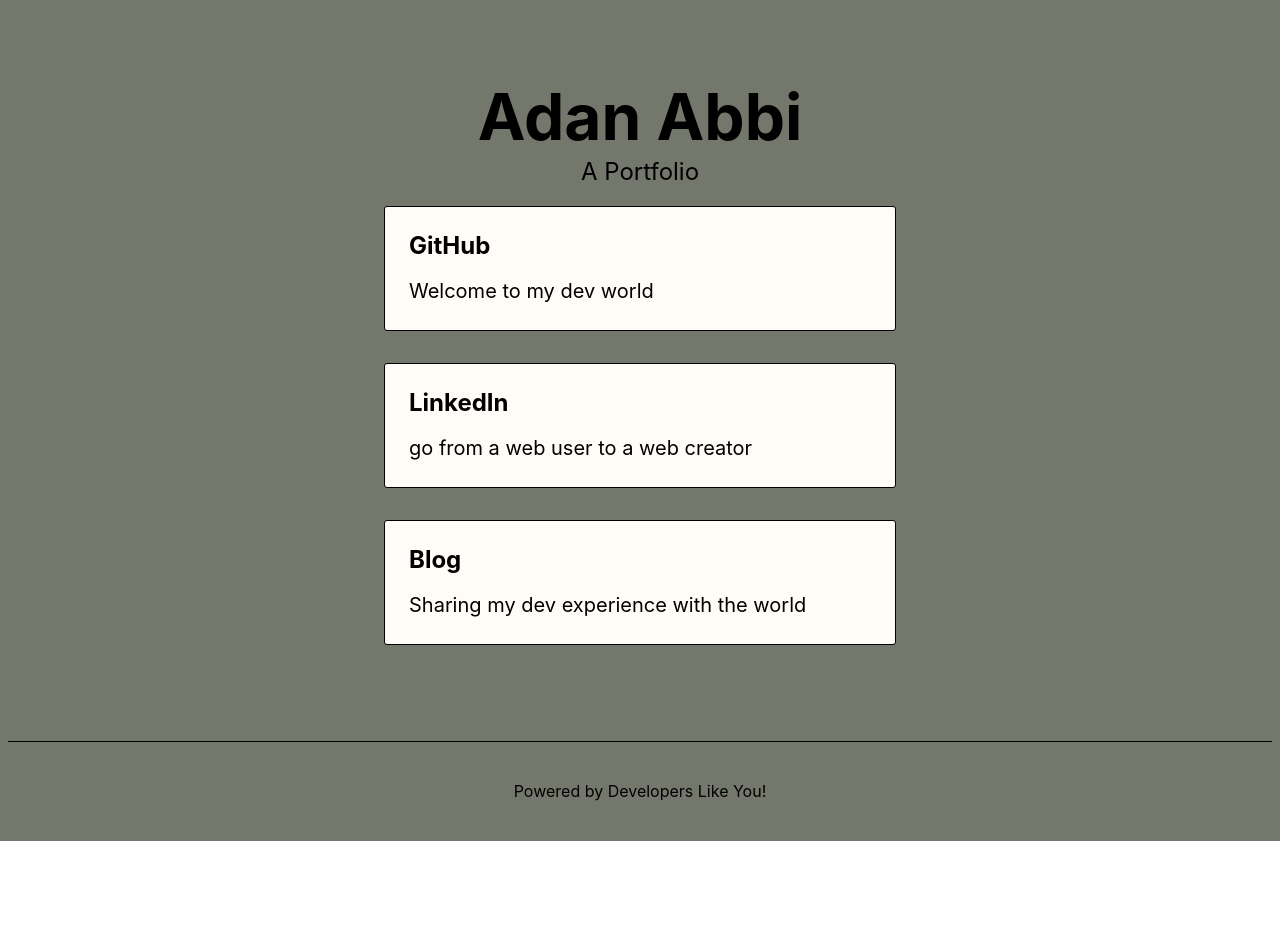
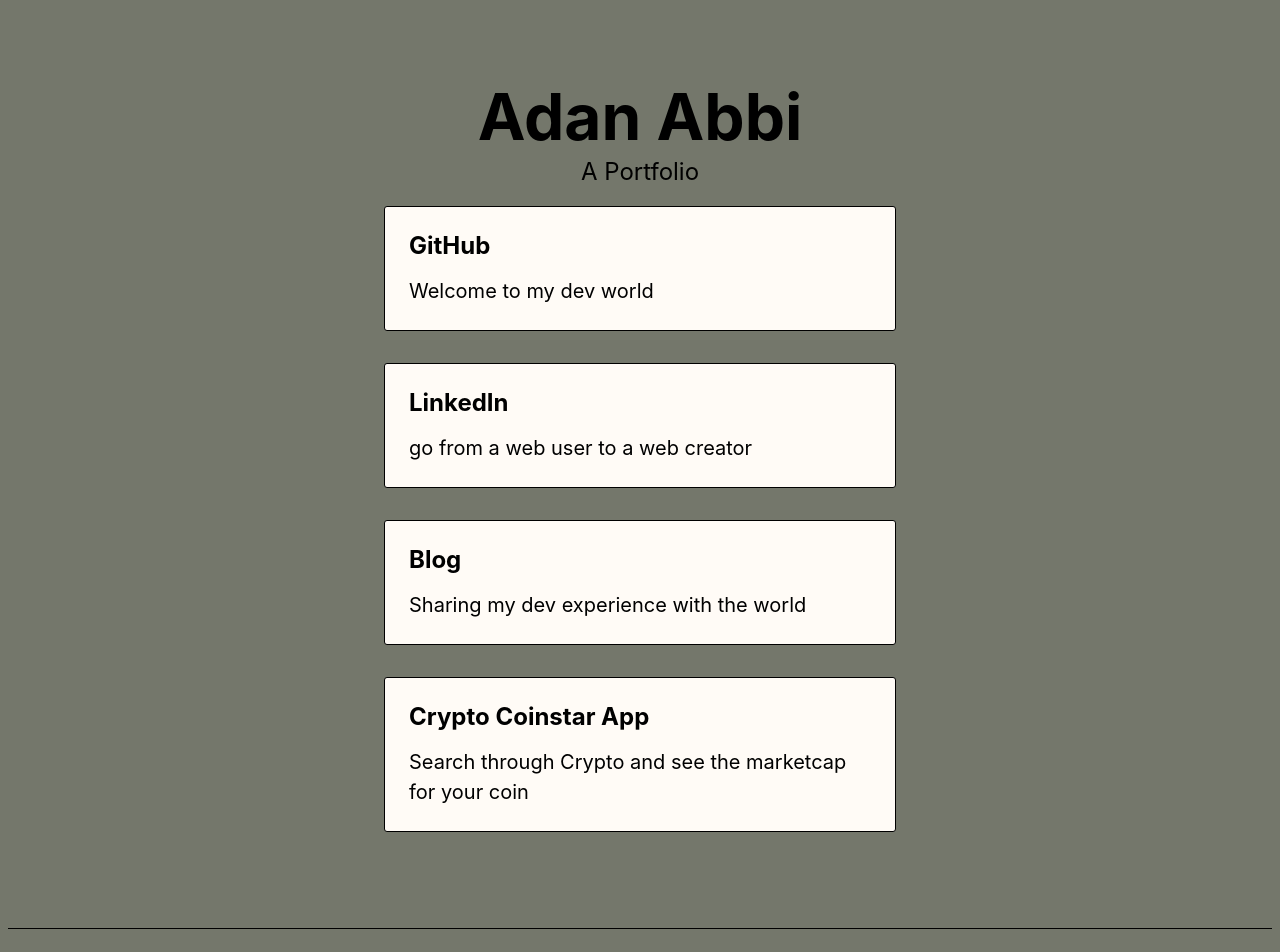
Before and after one commit to Adan206/adan-portfolio, a Next.js app: page / in a window 1280 px wide. Shown: the top 952 px of the page. Before the commit the page ends 841 px from the top, so only its background shows below. Built offline with nearby package versions, Linux system fonts and the light colour scheme.

Commit message:
added capstone project

```diff
--- a/pages/index.tsx
+++ b/pages/index.tsx
@@ -49,6 +49,15 @@
             <h2>Blog</h2>
             <p>Sharing my dev experience with the world</p>
           </a>
+          <a
+            href='https://adan206.github.io/cryptocoinstar/'
+            className={styles.card}
+            rel='noreferrer'
+            target='_blank'
+          >
+            <h2>Crypto Coinstar App</h2>
+            <p>Search through Crypto and see the marketcap for your coin</p>
+          </a>
 
           {/* <a
             href='https://vandivier.github.io/vanilla-flat-white/'
```
